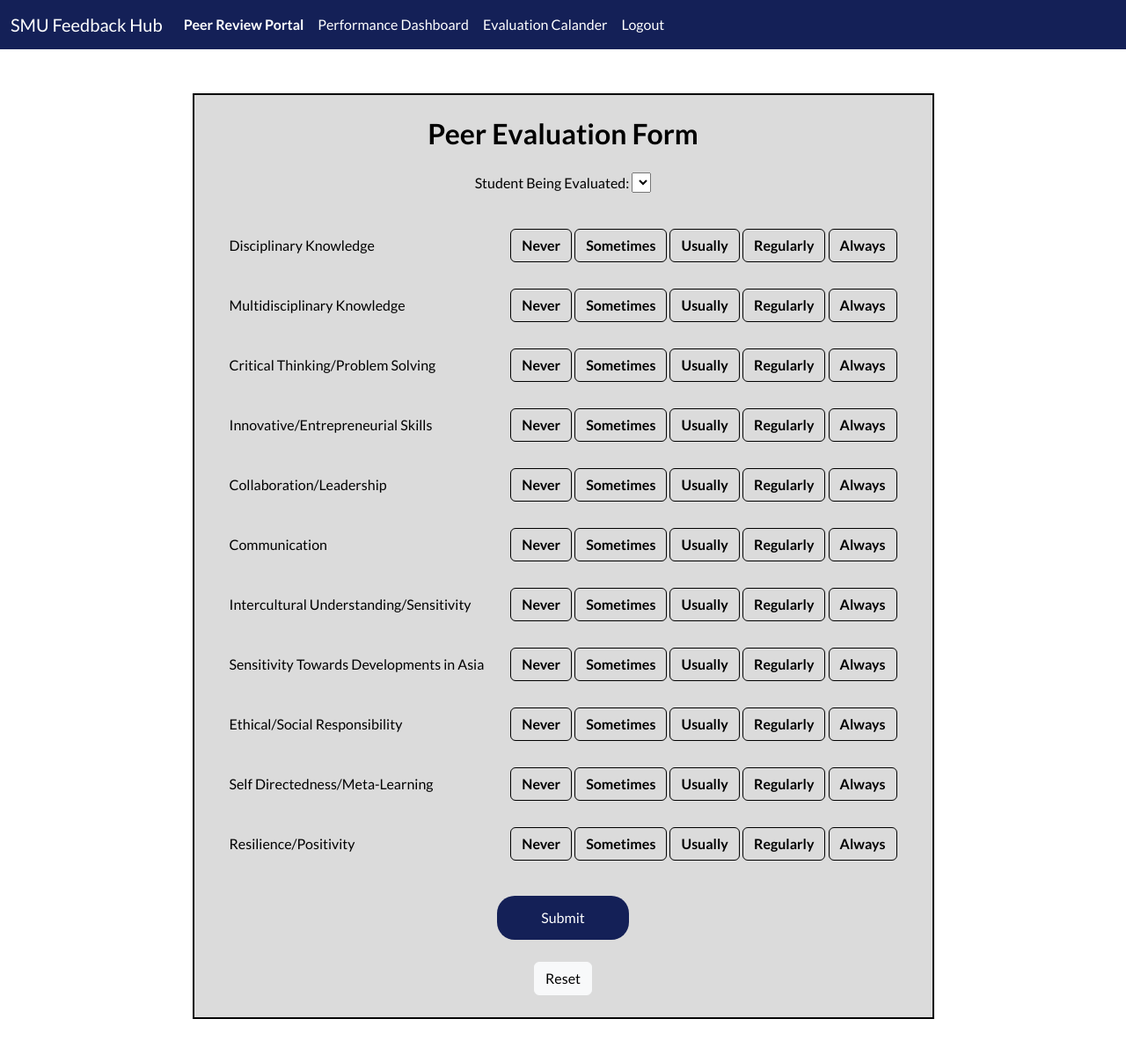
After one commit to johnb21-vt/bit4544-project, a Flask app: page /group in a window 1280 px wide. The commit adds this page. Shown: the whole page at 88% size. Run offline with Flask 3, Linux system fonts and the light colour scheme; lists and menus that the app fills with data are empty; some libraries are stand-ins or nearby versions.

Commit message:
added new page files

```diff
--- /dev/null
+++ b/website/templates/group.html
@@ -0,0 +1,254 @@
+{% extends "base.html" %}
+
+{% block title %}Home{% endblock %}
+
+{% block navbar %}
+<nav class="navbar navbar-expand-lg" style="background-color: #142057;">
+    <div class="container-fluid" style="color: white;">
+      <a class="navbar-brand" href="#" style="color: white;">SMU Feedback Hub</a>
+      <button style="color: white;" class="navbar-toggler" type="button" data-bs-toggle="collapse" data-bs-target="#navbarNavAltMarkup" aria-controls="navbarNavAltMarkup" aria-expanded="false" aria-label="Toggle navigation">
+        <span style="color: white;" class="navbar-toggler-icon"></span>
+      </button>
+      <div style="color: white;" class="collapse navbar-collapse" id="navbarNavAltMarkup">
+        <div style="color: white;" class="navbar-nav">
+          <a style="font-weight: bold;" class="nav-link" aria-current="page" href="/portal">Peer Review Portal</a>
+          <a class="nav-link" href="/dashboard">Performance Dashboard</a>
+          <a class="nav-link" href="#">Evaluation Calander</a>
+          <a class="nav-link" href="/">Logout</a>
+        </div>
+      </div>
+    </div>
+  </nav>
+{% endblock %}
+
+{% block content %}
+
+<style>
+    .btn-outline-dark{
+        color: black;
+        border: black solid 1px;
+    }
+
+    .btn-primary{
+        background-color: #142057;
+        border: #142057;
+        border-radius: 20px;
+        width: 150px;
+        height: 50px;
+    }
+    .btn-primary:hover{
+        background-color: #0e173d;
+        border: #0e173d;
+    }
+
+  .nav-link{
+    color: white;
+  }
+
+  .nav-link:hover{
+    color: gold;
+  }
+</style>
+
+{% with messages = get_flashed_messages(with_categories=true) %}
+    {% if messages %}
+        {% for category, message in messages%}
+            {% if category == 'error' %}
+            <p>{{ message }}</p>
+            {% elif category == 'success' %}
+            <p>{{ message }}</p>
+            {% endif %}
+        {% endfor %}
+    {% endif %}
+{% endwith %}
+
+<form method="POST">
+    <div style="display: flex; align-items: center; justify-content: center;">
+        <div style="padding: 25px; background-color: #dbdbdb; color: black; border: black 2px solid; margin: 50px 0;">
+            <h2 style="display: flex; justify-content: center; margin: 0 0 25px 0;">Peer Evaluation Form</h2>
+            <div style="display: flex; justify-content: center; margin: 25px">
+                <div>
+                    <label for="studentid">Student Being Evaluated: </label>
+                    <select name="studentid" id="studentid">
+                        {% for student in students %}
+                        <option value="{{ student['student_id'] }}">{{ student['name'] }}</option>
+                        {% endfor %}
+                    </select>
+                </div>
+            </div>
+            <div style="display: flex; justify-content: space-between; align-items: center;">
+                <label for="opitons" style="margin: 15px;">Disciplinary Knowledge</label>
+                <div style="margin: 15px;">
+                    <input type="radio" class="btn-check" name="options" id="option1" autocomplete="off" value="1" style="background-color: red;">
+                    <label class="btn btn-outline-dark" style="font-weight: bold;" for="option1">Never</label>
+                    <input type="radio" class="btn-check" name="options" id="option2" autocomplete="off" value="2">
+                    <label class="btn btn-outline-dark" style="font-weight: bold;" for="option2">Sometimes</label>
+                    <input type="radio" class="btn-check" name="options" id="option3" autocomplete="off" value="3">
+                    <label class="btn btn-outline-dark" style="font-weight: bold;" for="option3">Usually</label>
+                    <input type="radio" class="btn-check" name="options" id="option4" autocomplete="off" value="4">
+                    <label class="btn btn-outline-dark" style="font-weight: bold;" for="option4">Regularly</label>
+                    <input type="radio" class="btn-check" name="options" id="option5" autocomplete="off" value="5">
+                    <label class="btn btn-outline-dark" style="font-weight: bold;" for="option5">Always</label>
+                </div>
+            </div>
+            <div style="display: flex; justify-content: space-between; align-items: center;">
+                <label for="opitons" style="margin: 15px;">Multidisciplinary Knowledge</label>
+                <div style="margin: 15px;">
+                    <input type="radio" class="btn-check" name="options2" id="option6" autocomplete="off" value="1">
+                    <label class="btn btn-outline-dark" style="font-weight: bold;" for="option6">Never</label>
+                    <input type="radio" class="btn-check" name="options2" id="option7" autocomplete="off" value="2">
+                    <label class="btn btn-outline-dark" style="font-weight: bold;" for="option7">Sometimes</label>
+                    <input type="radio" class="btn-check" name="options2" id="option8" autocomplete="off" value="3">
+                    <label class="btn btn-outline-dark" style="font-weight: bold;" for="option8">Usually</label>
+                    <input type="radio" class="btn-check" name="options2" id="option9" autocomplete="off" value="4">
+                    <label class="btn btn-outline-dark" style="font-weight: bold;" for="option9">Regularly</label>
+                    <input type="radio" class="btn-check" name="options2" id="option10" autocomplete="off" value="5">
+                    <label class="btn btn-outline-dark" style="font-weight: bold;" for="option10">Always</label>
+                </div>
+            </div>
+            <div style="display: flex; justify-content: space-between; align-items: center;">
+                <label for="opitons" style="margin: 15px;">Critical Thinking/Problem Solving</label>
+                <div style="margin: 15px;">
+                    <input type="radio" class="btn-check" name="options3" id="option11" autocomplete="off" value="1">
+                    <label class="btn btn-outline-dark" style="font-weight: bold;" for="option11">Never</label>
+                    <input type="radio" class="btn-check" name="options3" id="option12" autocomplete="off" value="2">
+                    <label class="btn btn-outline-dark" style="font-weight: bold;" for="option12">Sometimes</label>
+                    <input type="radio" class="btn-check" name="options3" id="option13" autocomplete="off" value="3">
+                    <label class="btn btn-outline-dark" style="font-weight: bold;" for="option13">Usually</label>
+                    <input type="radio" class="btn-check" name="options3" id="option14" autocomplete="off" value="4">
+                    <label class="btn btn-outline-dark" style="font-weight: bold;" for="option14">Regularly</label>
+                    <input type="radio" class="btn-check" name="options3" id="option15" autocomplete="off" value="5">
+                    <label class="btn btn-outline-dark" style="font-weight: bold;" for="option15">Always</label>
+                </div>
+            </div>
+            <div style="display: flex; justify-content: space-between; align-items: center;">
+                <label for="opitons" style="margin: 15px;">Innovative/Entrepreneurial Skills</label>
+                <div style="margin: 15px;">
+                    <input type="radio" class="btn-check" name="options4" id="option16" autocomplete="off" value="1">
+                    <label class="btn btn-outline-dark" style="font-weight: bold;" for="option16">Never</label>
+                    <input type="radio" class="btn-check" name="options4" id="option17" autocomplete="off" value="2">
+                    <label class="btn btn-outline-dark" style="font-weight: bold;" for="option17">Sometimes</label>
+                    <input type="radio" class="btn-check" name="options4" id="option18" autocomplete="off" value="3">
+                    <label class="btn btn-outline-dark" style="font-weight: bold;" for="option18">Usually</label>
+                    <input type="radio" class="btn-check" name="options4" id="option19" autocomplete="off" value="4">
+                    <label class="btn btn-outline-dark" style="font-weight: bold;" for="option19">Regularly</label>
+                    <input type="radio" class="btn-check" name="options4" id="option20" autocomplete="off" value="5">
+                    <label class="btn btn-outline-dark" style="font-weight: bold;" for="option20">Always</label>
+                </div>
+            </div>
+            <div style="display: flex; justify-content: space-between; align-items: center;">
+                <label for="opitons" style="margin: 15px;">Collaboration/Leadership</label>
+                <div style="margin: 15px;">
+                    <input type="radio" class="btn-check" name="options5" id="option21" autocomplete="off" value="1">
+                    <label class="btn btn-outline-dark" style="font-weight: bold;" for="option21">Never</label>
+                    <input type="radio" class="btn-check" name="options5" id="option22" autocomplete="off" value="2">
+                    <label class="btn btn-outline-dark" style="font-weight: bold;" for="option22">Sometimes</label>
+                    <input type="radio" class="btn-check" name="options5" id="option23" autocomplete="off" value="3">
+                    <label class="btn btn-outline-dark" style="font-weight: bold;" for="option23">Usually</label>
+                    <input type="radio" class="btn-check" name="options5" id="option24" autocomplete="off" value="4">
+                    <label class="btn btn-outline-dark" style="font-weight: bold;" for="option24">Regularly</label>
+                    <input type="radio" class="btn-check" name="options5" id="option25" autocomplete="off" value="5">
+                    <label class="btn btn-outline-dark" style="font-weight: bold;" for="option25">Always</label>
+                </div>
+            </div>
+            <div style="display: flex; justify-content: space-between; align-items: center;">
+                <label for="opitons" style="margin: 15px;">Communication</label>
+                <div style="margin: 15px;">
+                    <input type="radio" class="btn-check" name="options6" id="option26" autocomplete="off" value="1">
+                    <label class="btn btn-outline-dark" style="font-weight: bold;" for="option26">Never</label>
+                    <input type="radio" class="btn-check" name="options6" id="option27" autocomplete="off" value="2">
+                    <label class="btn btn-outline-dark" style="font-weight: bold;" for="option27">Sometimes</label>
+                    <input type="radio" class="btn-check" name="options6" id="option28" autocomplete="off" value="3">
+                    <label class="btn btn-outline-dark" style="font-weight: bold;" for="option28">Usually</label>
+                    <input type="radio" class="btn-check" name="options6" id="option29" autocomplete="off" value="4">
+                    <label class="btn btn-outline-dark" style="font-weight: bold;" for="option29">Regularly</label>
+                    <input type="radio" class="btn-check" name="options6" id="option30" autocomplete="off" value="5">
+                    <label class="btn btn-outline-dark" style="font-weight: bold;" for="option30">Always</label>
+                </div>
+            </div>
+            <div style="display: flex; justify-content: space-between; align-items: center;">
+                <label for="opitons" style="margin: 15px;">Intercultural Understanding/Sensitivity</label>
+                <div style="margin: 15px;">
+                    <input type="radio" class="btn-check" name="options7" id="option31" autocomplete="off" value="1">
+                    <label class="btn btn-outline-dark" style="font-weight: bold;" for="option31">Never</label>
+                    <input type="radio" class="btn-check" name="options7" id="option32" autocomplete="off" value="2">
+                    <label class="btn btn-outline-dark" style="font-weight: bold;" for="option32">Sometimes</label>
+                    <input type="radio" class="btn-check" name="options7" id="option33" autocomplete="off" value="3">
+                    <label class="btn btn-outline-dark" style="font-weight: bold;" for="option33">Usually</label>
+                    <input type="radio" class="btn-check" name="options7" id="option34" autocomplete="off" value="4">
+                    <label class="btn btn-outline-dark" style="font-weight: bold;" for="option34">Regularly</label>
+                    <input type="radio" class="btn-check" name="options7" id="option35" autocomplete="off" value="5">
+                    <label class="btn btn-outline-dark" style="font-weight: bold;" for="option35">Always</label>
+                </div>
+            </div>
+            <div style="display: flex; justify-content: space-between; align-items: center;">
+                <label for="opitons" style="margin: 15px;">Sensitivity Towards Developments in Asia</label>
+                <div style="margin: 15px;">
+                    <input type="radio" class="btn-check" name="options8" id="option36" autocomplete="off" value="1">
+                    <label class="btn btn-outline-dark" style="font-weight: bold;" for="option36">Never</label>
+                    <input type="radio" class="btn-check" name="options8" id="option37" autocomplete="off" value="2">
+                    <label class="btn btn-outline-dark" style="font-weight: bold;" for="option37">Sometimes</label>
+                    <input type="radio" class="btn-check" name="options8" id="option38" autocomplete="off" value="3">
+                    <label class="btn btn-outline-dark" style="font-weight: bold;" for="option38">Usually</label>
+                    <input type="radio" class="btn-check" name="options8" id="option39" autocomplete="off" value="4">
+                    <label class="btn btn-outline-dark" style="font-weight: bold;" for="option39">Regularly</label>
+                    <input type="radio" class="btn-check" name="options8" id="option40" autocomplete="off" value="5">
+                    <label class="btn btn-outline-dark" style="font-weight: bold;" for="option40">Always</label>
+                </div>
+            </div>
+            <div style="display: flex; justify-content: space-between; align-items: center;">
+                <label for="opitons" style="margin: 15px;">Ethical/Social Responsibility</label>
+                <div style="margin: 15px;">
+                    <input type="radio" class="btn-check" name="options9" id="option41" autocomplete="off" value="1">
+                    <label class="btn btn-outline-dark" style="font-weight: bold;" for="option41">Never</label>
+                    <input type="radio" class="btn-check" name="options9" id="option42" autocomplete="off" value="2">
+                    <label class="btn btn-outline-dark" style="font-weight: bold;" for="option42">Sometimes</label>
+                    <input type="radio" class="btn-check" name="options9" id="option43" autocomplete="off" value="3">
+                    <label class="btn btn-outline-dark" style="font-weight: bold;" for="option43">Usually</label>
+                    <input type="radio" class="btn-check" name="options9" id="option44" autocomplete="off" value="4">
+                    <label class="btn btn-outline-dark" style="font-weight: bold;" for="option44">Regularly</label>
+                    <input type="radio" class="btn-check" name="options9" id="option45" autocomplete="off" value="5">
+                    <label class="btn btn-outline-dark" style="font-weight: bold;" for="option45">Always</label>
+                </div>
+            </div>
+            <div style="display: flex; justify-content: space-between; align-items: center;">
+                <label for="opitons" style="margin: 15px;">Self Directedness/Meta-Learning</label>
+                <div style="margin: 15px;">
+                    <input type="radio" class="btn-check" name="options10" id="option46" autocomplete="off" value="1">
+                    <label class="btn btn-outline-dark" style="font-weight: bold;" for="option46">Never</label>
+                    <input type="radio" class="btn-check" name="options10" id="option47" autocomplete="off" value="2">
+                    <label class="btn btn-outline-dark" style="font-weight: bold;" for="option47">Sometimes</label>
+                    <input type="radio" class="btn-check" name="options10" id="option48" autocomplete="off" value="3">
+                    <label class="btn btn-outline-dark" style="font-weight: bold;" for="option48">Usually</label>
+                    <input type="radio" class="btn-check" name="options10" id="option49" autocomplete="off" value="4">
+                    <label class="btn btn-outline-dark" style="font-weight: bold;" for="option49">Regularly</label>
+                    <input type="radio" class="btn-check" name="options10" id="option50" autocomplete="off" value="5">
+                    <label class="btn btn-outline-dark" style="font-weight: bold;" for="option50">Always</label>
+                </div>
+            </div>
+            <div style="display: flex; justify-content: space-between; align-items: center;">
+                <label for="opitons" style="margin: 15px;">Resilience/Positivity</label>
+                <div style="margin: 15px;">
+                    <input type="radio" class="btn-check" name="options11" id="option51" autocomplete="off" value="1">
+                    <label class="btn btn-outline-dark" style="font-weight: bold;" for="option51">Never</label>
+                    <input type="radio" class="btn-check" name="options11" id="option52" autocomplete="off" value="2">
+                    <label class="btn btn-outline-dark" style="font-weight: bold;" for="option52">Sometimes</label>
+                    <input type="radio" class="btn-check" name="options11" id="option53" autocomplete="off" value="3">
+                    <label class="btn btn-outline-dark" style="font-weight: bold;" for="option53">Usually</label>
+                    <input type="radio" class="btn-check" name="options11" id="option54" autocomplete="off" value="4">
+                    <label class="btn btn-outline-dark" style="font-weight: bold;" for="option54">Regularly</label>
+                    <input type="radio" class="btn-check" name="options11" id="option55" autocomplete="off" value="5">
+                    <label class="btn btn-outline-dark" style="font-weight: bold;" for="option55">Always</label>
+                </div>
+            </div>
+            <div style="display: flex; justify-content: center; margin: 25px 0 0 0; text-align:center;">
+                <div style="height: auto; width:200px;">
+                    <button type="submit" class="btn btn-primary" style="margin-bottom: 25px;">Submit</button>
+                    <br>
+                    <button type="reset" class="btn btn-light" style="margin: auto;">Reset</button>
+                </div>
+            </div>
+        </div>
+    </div>
+</form>
+{% endblock %}
--- a/website/templates/portal.html
+++ b/website/templates/portal.html
@@ -1,6 +1,6 @@
 {% extends "base.html" %}
 
-{% block title %}Login{% endblock %}
+{% block title %}Peer Evaluation Portal{% endblock %}
 
 {% block navbar %}
 <nav class="navbar navbar-expand-lg" style="background-color: #142057;">
--- a/website/templates/signup-confirmation.html
+++ b/website/templates/signup-confirmation.html
@@ -20,10 +20,14 @@
       border-radius: 20px;
       width: 150px;
       height: 50px;
+      color: white;
+      text-decoration: none;
   }
   .btn-primary:hover{
       background-color: #0e173d;
       border: #0e173d;
+      color: white;
+      text-decoration: none;
   }
 
   input{
--- a/website/views.py
+++ b/website/views.py
@@ -79,7 +79,7 @@ def login():
             results = cursor.fetchall()
             if results:
                 userID = results[0]['professor_id']
-                return dashboard()
+                return instructorportal()
             else:
                 return loginfail()
     return render_template("login.html", userID = userID)
@@ -148,5 +148,13 @@ def signup():
 @views.route("/signup-confirm")
 def signupconfirm():
     if request.method == 'POST':
-        return render_template('login.html')
+        return login()
     return render_template("signup-confirmation.html")
+
+@views.route("/instructor-portal")
+def instructorportal():
+    return render_template("instructor-portal.html")
+
+@views.route("/group")
+def group():
+    return render_template("group.html")
```
Also changed, not shown: website/templates/instructor-portal.html (added, +86 -0 lines), website/static/images/add-course.png (added), website/static/images/people.png (added), website/static/images/time.png (added), website/templates/course.html (added), website/templates/schedule-eval.html (added).
